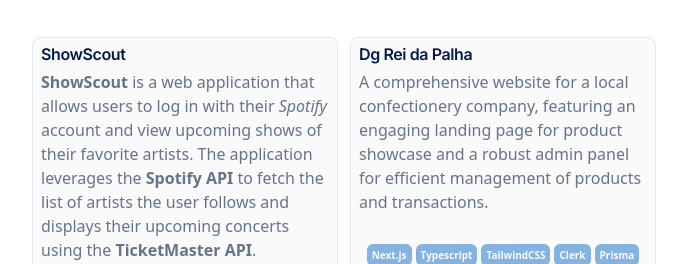
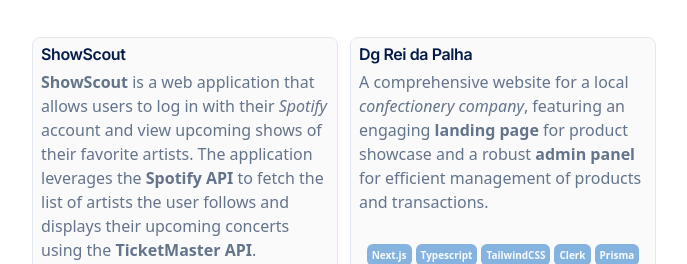
Before and after one commit to renatorrocha/portfolio-renato, a Next.js app: page / in a window 1280 px wide. Shown: the part 1225-1489 px from the top of the page, without its empty margins (296-983 px from the left). Built offline with nearby package versions, Linux system fonts and the light colour scheme.

Commit message:
fix: project markdown

```diff
--- a/src/components/project-card.tsx
+++ b/src/components/project-card.tsx
@@ -39,7 +39,7 @@
   return (
     <Card
       className={
-        "flex h-full flex-col overflow-hidden border transition-all duration-300 ease-out hover:shadow-lg"
+        "flex h-full flex-col overflow-hidden border transition-all duration-300 ease-out hover:-translate-y-2 hover:shadow-lg"
       }
     >
       <Link
--- a/src/lib/constants.ts
+++ b/src/lib/constants.ts
@@ -219,7 +219,7 @@
       href: "https://dg-rei-das-palhas.up.railway.app/",
       active: false,
       description:
-        "A comprehensive website for a local confectionery company, featuring an engaging landing page for product showcase and a robust admin panel for efficient management of products and transactions.",
+        "A comprehensive website for a local _confectionery company_, featuring an engaging **landing page** for product showcase and a robust **admin panel** for efficient management of products and transactions.",
       technologies: [
         "Next.js",
         "Typescript",
```
